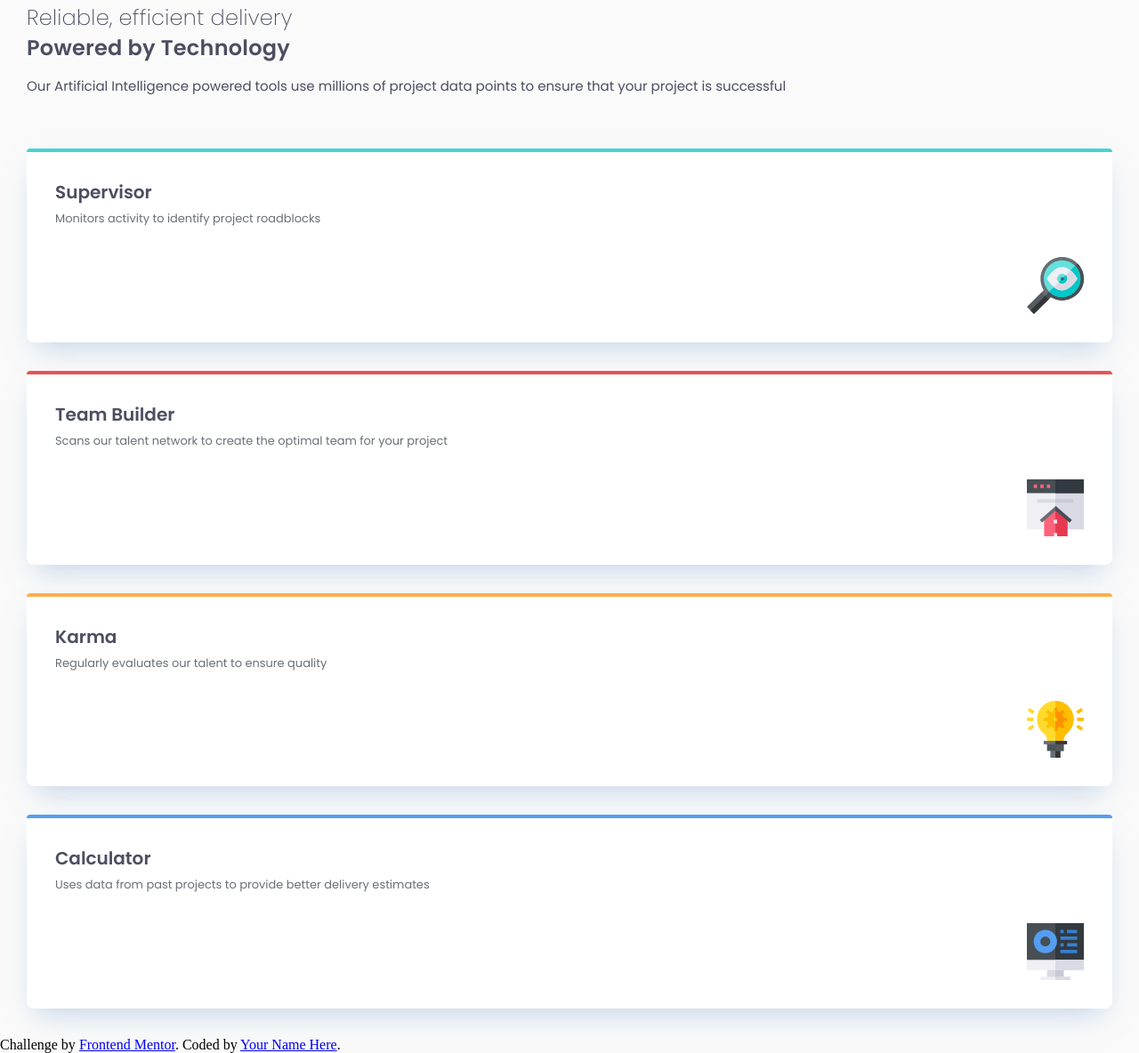
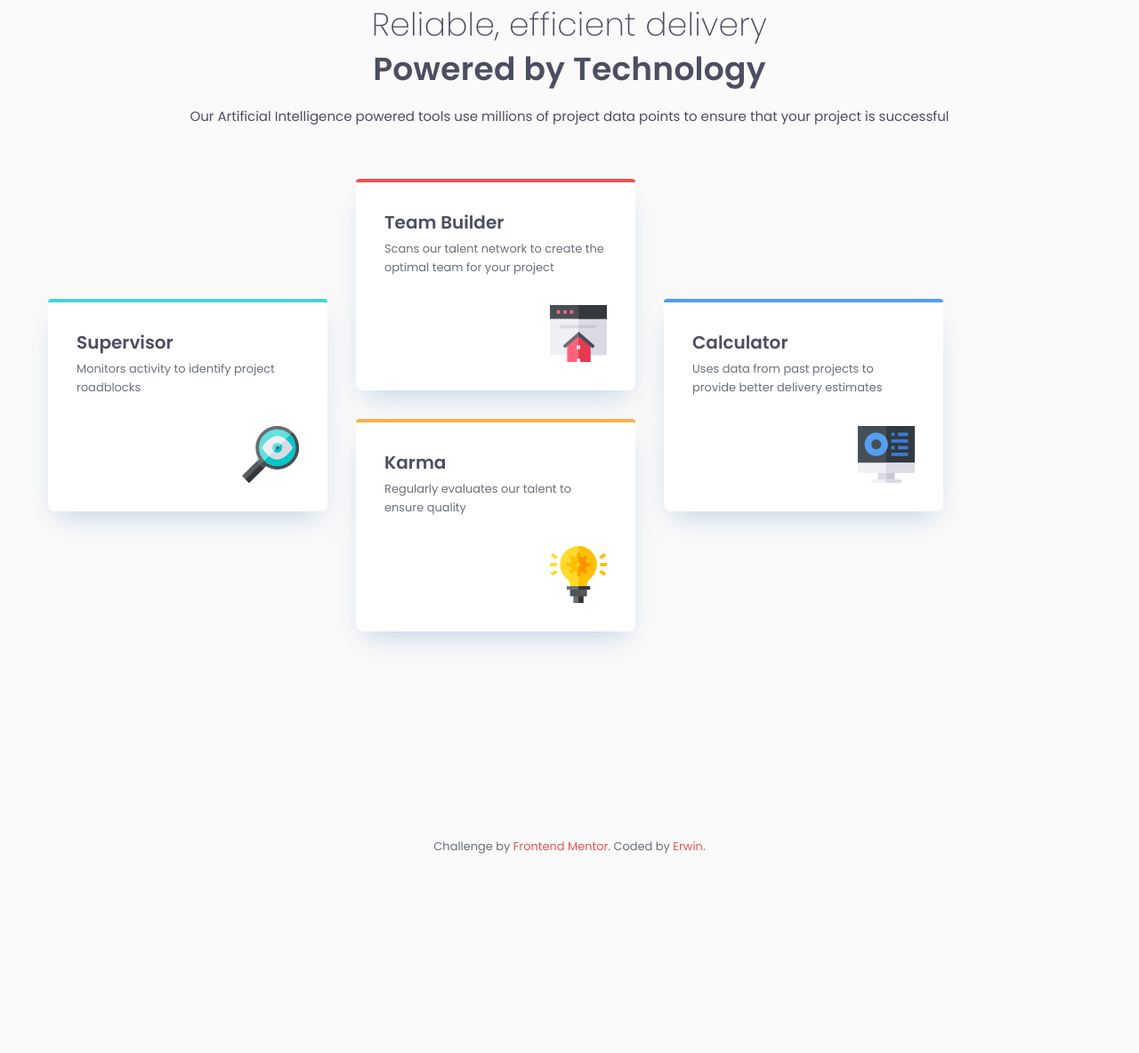
Before and after one commit to erwindrd2/FM-FourCards, a plain HTML site: page index.html in a window 1280 px wide. Shown: the part 53-1237 px from the top of the page at 89% size. After the commit the page ends 1015 px from the top, so only its background shows below. Drawn offline with Linux system fonts and the light colour scheme.

Commit message:
final version

```diff
--- a/index.html
+++ b/index.html
@@ -41,6 +41,7 @@
             />
           </div>
         </div>
+        <div class="card__couple">
           <div class="card card__teambuilder">
             <div class="card__topborder card__teambuilder_bordercolor"></div>
             <div class="card__wrapper">
@@ -74,6 +75,7 @@
               />
             </div>
           </div>
+        </div>
         <div class="card card__calculator">
           <div class="card__topborder card__calculator_bordercolor"></div>
           <div class="card__wrapper">
@@ -97,7 +99,7 @@
         Challenge by
         <a href="https://www.frontendmentor.io?ref=challenge" target="_blank"
           >Frontend Mentor</a
-        >. Coded by <a href="#">Your Name Here</a>.
+        >. Coded by <a href="#">Erwin</a>.
       </p>
     </footer>
   </body>
--- a/style.scss
+++ b/style.scss
@@ -123,15 +123,32 @@ body {
     &__subtitle {
         @include textpreset2($font-size: 1.5rem);
 
+        @media (width >= calc(700 / 16 * 1rem)) {
+        text-align: center;
+        @include textpreset2($font-size: 2.25rem);
+
     }
+}
 
     &__title {
         @include textpreset1($font-size: 1.5rem);
         margin-bottom: $space-16;
 
+            @media (width >=calc(700 / 16 * 1rem)) {
+            text-align: center;
+                    @include textpreset1($font-size: 2.25rem);
+
+                }
+
     }
     &__description {
         @include textpreset4;
+
+           @media (width >=calc(700 / 16 * 1rem)) {
+            text-align: center;
+
+
+                }
     }
 }
 
@@ -139,14 +156,51 @@ body {
     margin-left: 30px;
     margin-right: 30px;
 
+    @media (width >=calc(700 / 16 * 1rem)) {
+        margin-left: 54px;
+        margin-right: 54px;
+        display: flex;
+        flex-direction: column;
+        align-items: center;
+    }
+
+         @media (width >calc(1100 / 16 * 1rem)) {
+            display: flex;
+            flex-direction: row;
+            gap: $space-32;
+
+
+
+
+         }
+
 }
 
+
+  .card__couple {
+      @media (width >=calc(700 / 16 * 1rem)) {
+          display: grid;
+          grid-template-columns: 1fr 1fr;
+          gap: $space-32;
+      }
+
+      @media (width >calc(1100 / 16 * 1rem)) {
+          margin-bottom: 0px;
+          display: flex;
+          flex-direction: column;
+          row-gap: 0;
+      }
+
+  }
 
 
 .card {
     box-shadow: 0 15px 30px -11px hsl(213, 47, 67, 50%);
+
         margin-bottom: $space-32;
 
+
+        max-width: 314px;
         padding-block-end: $space-32;
         border-radius: 8px;
         background: hsl(0, 0%, 100%);
@@ -190,5 +244,24 @@ body {
     margin-left: auto;
 
 
-  }
+
 }
+}
+
+.attribution {
+    margin-top: 200px;
+    text-align: center;
+    @include textpreset5;
+
+    a {
+        text-decoration: none;
+        color: $color-red;
+
+    &:hover {
+            border: 1px solid $color-red;
+            font-size: 20px;
+        }
+    }
+
+
+          }
```
Also changed, not shown: style.css, 1 other file. Lines whose indentation alone changed are shown as unchanged.
